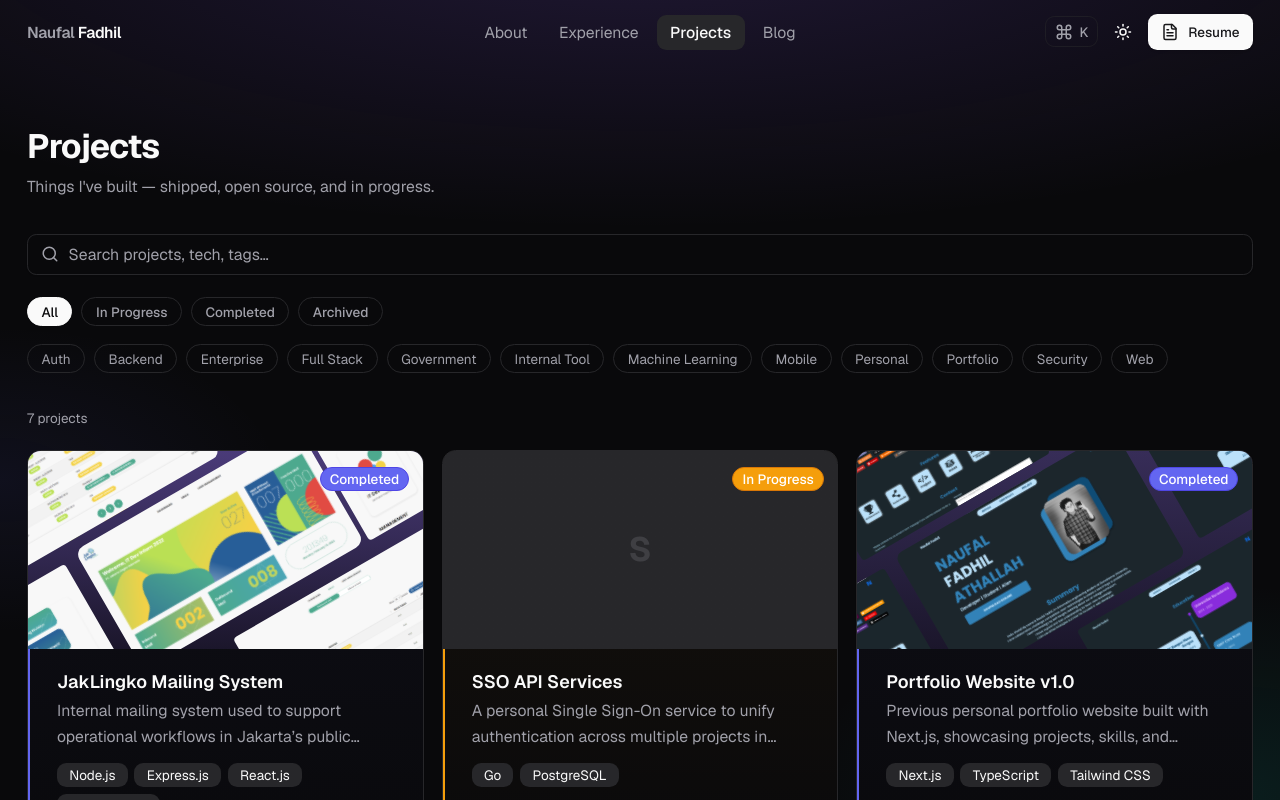
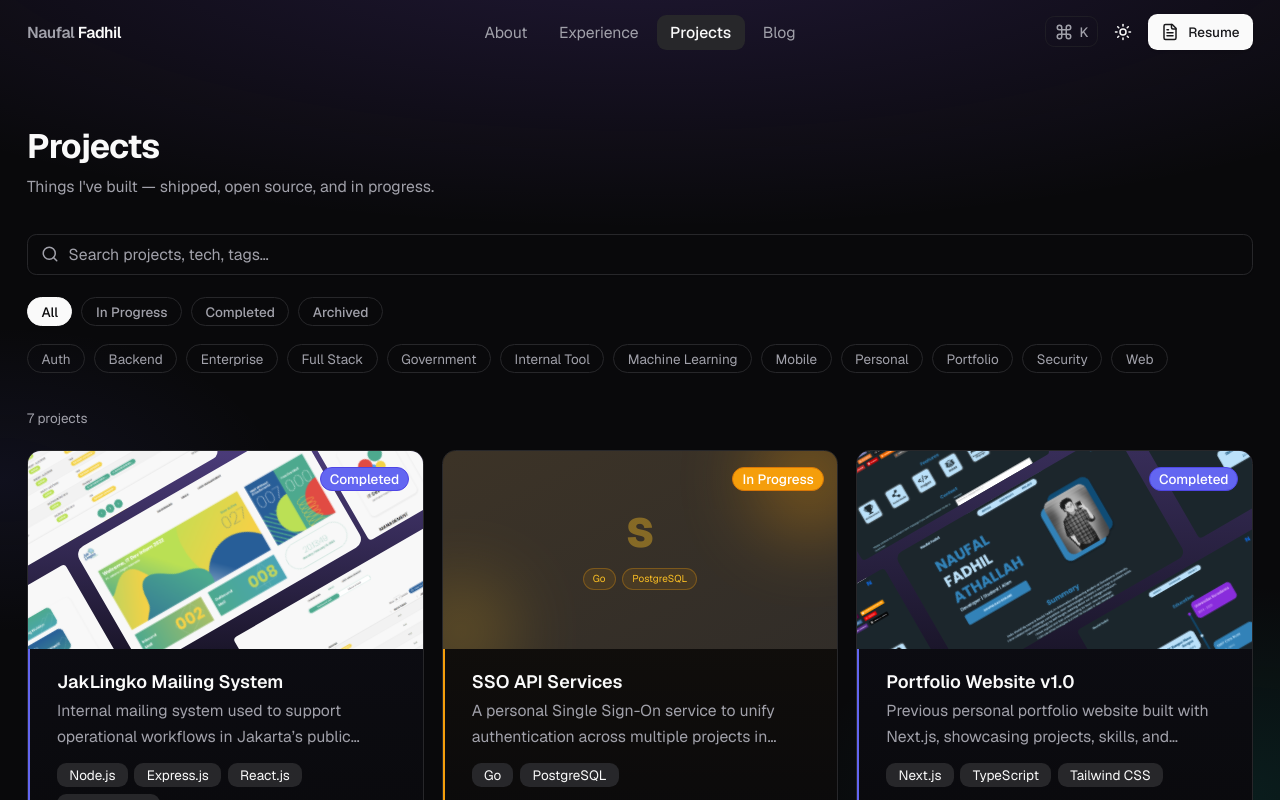
Before and after one commit to NaufalFadhil/v2.naufalfadhil.my.id, a Next.js app: page /projects in a window 1280 px wide. Shown: the top 800 px of the page. Built offline with nearby package versions, Linux system fonts and the light colour scheme.

Commit message:
feat(project): enhance project card with decorative elements and tech display based on status

```diff
--- a/src/components/shared/project-card.tsx
+++ b/src/components/shared/project-card.tsx
@@ -50,10 +50,39 @@ export function ProjectCard({ project }: ProjectCardProps) {
               className="object-cover object-top transition-transform duration-300 group-hover:scale-105"
             />
           ) : (
-            <div className="absolute inset-0 flex items-center justify-center bg-gradient-to-br from-muted to-muted/40">
-              <span className="text-3xl font-bold text-muted-foreground/20 select-none">
+            <div className={`absolute inset-0 flex flex-col items-center justify-center gap-3 p-5 ${
+              project.status === "completed" ? "bg-gradient-to-br from-indigo-500/10 to-indigo-500/5" :
+              project.status === "in-progress" ? "bg-gradient-to-br from-amber-500/10 to-amber-500/5" :
+              "bg-gradient-to-br from-zinc-500/10 to-zinc-500/5"
+            }`}>
+              {/* Decorative blobs */}
+              <div className={`absolute -top-6 -right-6 h-24 w-24 rounded-full opacity-40 blur-2xl ${
+                project.status === "completed" ? "bg-indigo-500" :
+                project.status === "in-progress" ? "bg-amber-500" : "bg-zinc-500"
+              }`} />
+              <div className={`absolute -bottom-6 -left-6 h-20 w-20 rounded-full opacity-30 blur-2xl ${
+                project.status === "completed" ? "bg-indigo-400" :
+                project.status === "in-progress" ? "bg-amber-400" : "bg-zinc-400"
+              }`} />
+              {/* Title initial */}
+              <span className={`text-4xl font-black select-none opacity-40 ${
+                project.status === "completed" ? "text-indigo-600 dark:text-indigo-400" :
+                project.status === "in-progress" ? "text-amber-600 dark:text-amber-400" : "text-zinc-600 dark:text-zinc-400"
+              }`}>
                 {project.title.charAt(0)}
               </span>
+              {/* Tech pills */}
+              <div className="flex flex-wrap justify-center gap-1.5 px-2">
+                {project.tech.slice(0, 4).map((t) => (
+                  <span key={t} className={`rounded-full border px-2 py-0.5 text-[10px] backdrop-blur-sm ${
+                    project.status === "completed" ? "border-indigo-500/30 bg-indigo-500/10 text-indigo-700 dark:text-indigo-400" :
+                    project.status === "in-progress" ? "border-amber-500/30 bg-amber-500/10 text-amber-700 dark:text-amber-400" :
+                    "border-zinc-500/30 bg-zinc-500/10 text-zinc-700 dark:text-zinc-400"
+                  }`}>
+                    {t}
+                  </span>
+                ))}
+              </div>
             </div>
           )}
           {/* Status badge */}
```
